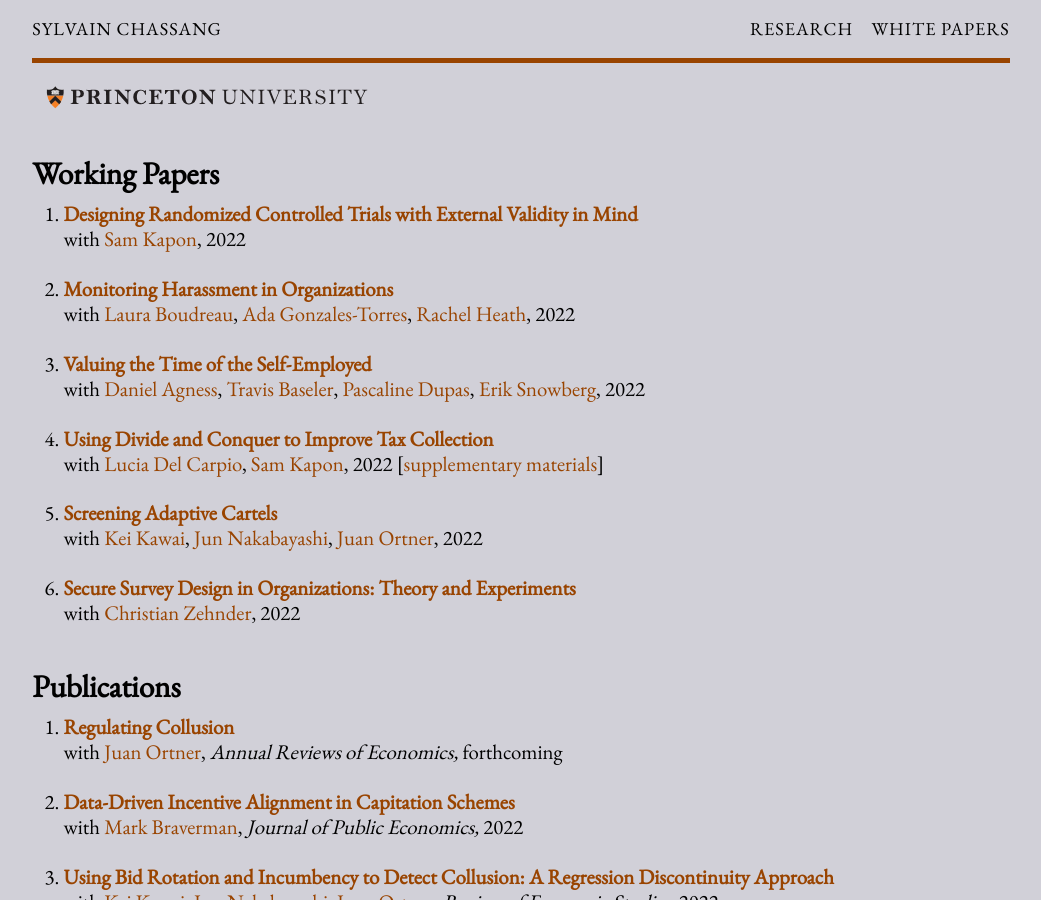
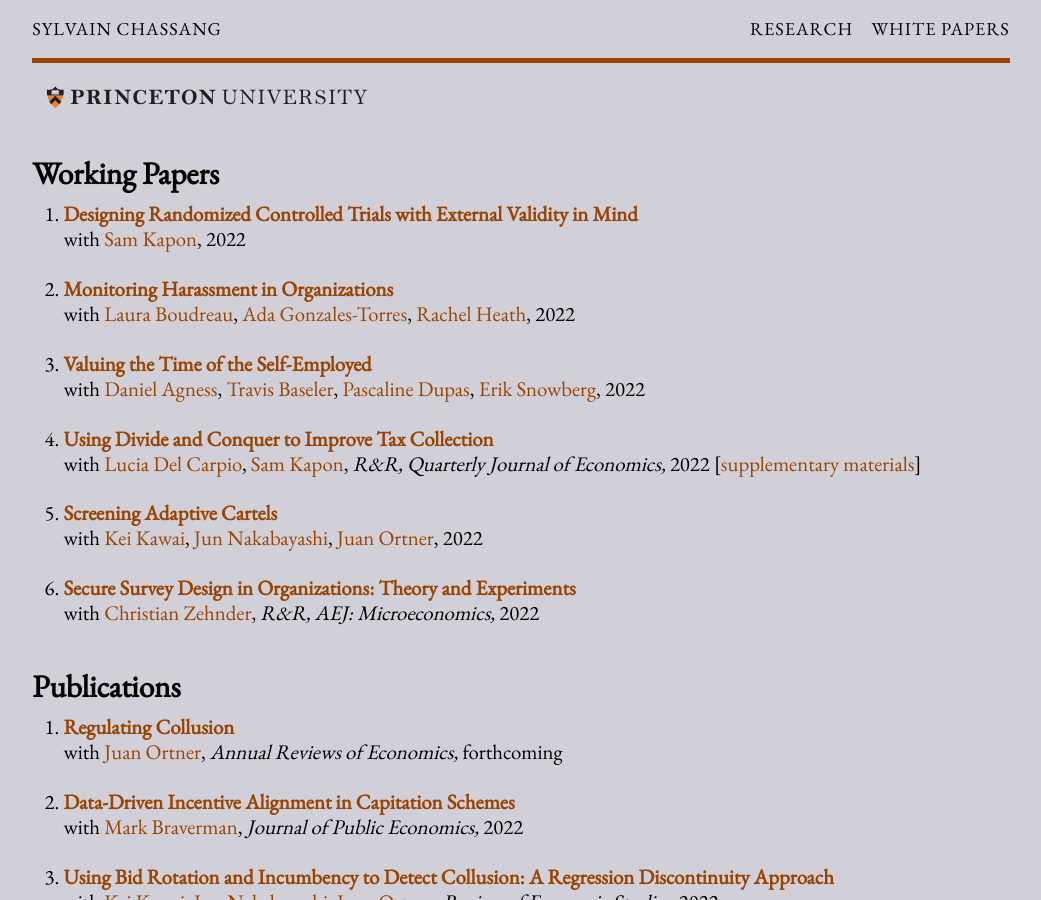
Before and after one commit to sylvaingchassang/chassang.github.io, a Jekyll site: the page built from research.md, in a window 1280 px wide and 900 px high. Shown: the whole window, without its empty margins (119-1160 px from the left). Built offline with Jekyll 4.4.1, drawn with Linux system fonts in a browser that asks for light colours.

Commit message:
research update

```diff
--- a/research.md
+++ b/research.md
@@ -35,6 +35,7 @@
         - l_delcarpio
         - s_kapon
       year:  2022
+      journal: "R&R, Quarterly Journal of Economics"
       internal: True
       url:   "/assets/papers/jesus_maria.pdf"
       note: "Tax collection by capacity constrained governments may exhibit multiple equilibria: if delinquency is low, limited enforcement capacity is enough to discipline deviators; if delinquency is high, limited enforcement capacity is overstretched and no longer dissuasive. In principle, divide-and-conquer, a theoretically important but untested principle  from mechanism design, can be used to unravel the undesirable high-delinquency equilibrium. We investigate the challenge of doing so in practice."
@@ -57,7 +58,7 @@
       coauthors:
         - c_zehnder
       year:  2022
-      journal:
+      journal: "R&R, AEJ: Microeconomics"
       internal: True
       url:   "/assets/papers/secure_survey_design.pdf"
       note: "We evaluate secure survey design techniques seeking to improve
```
